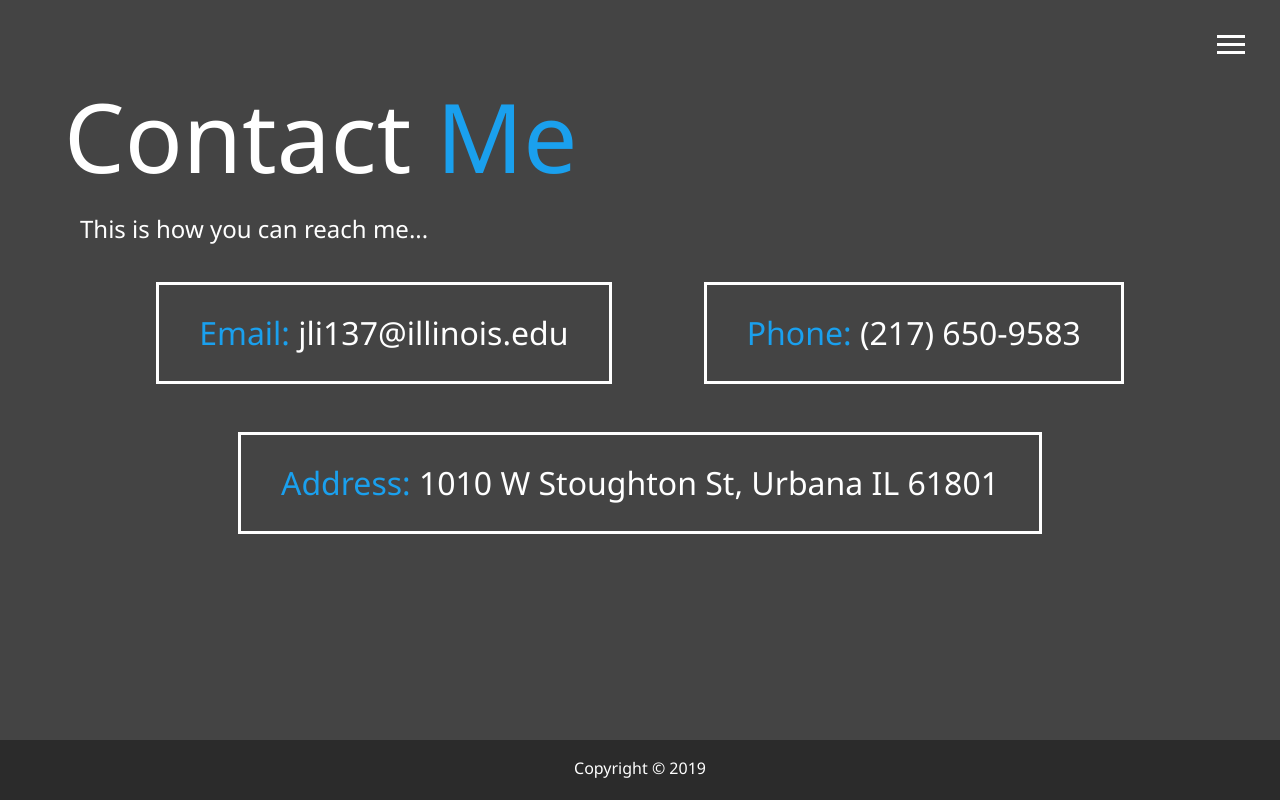
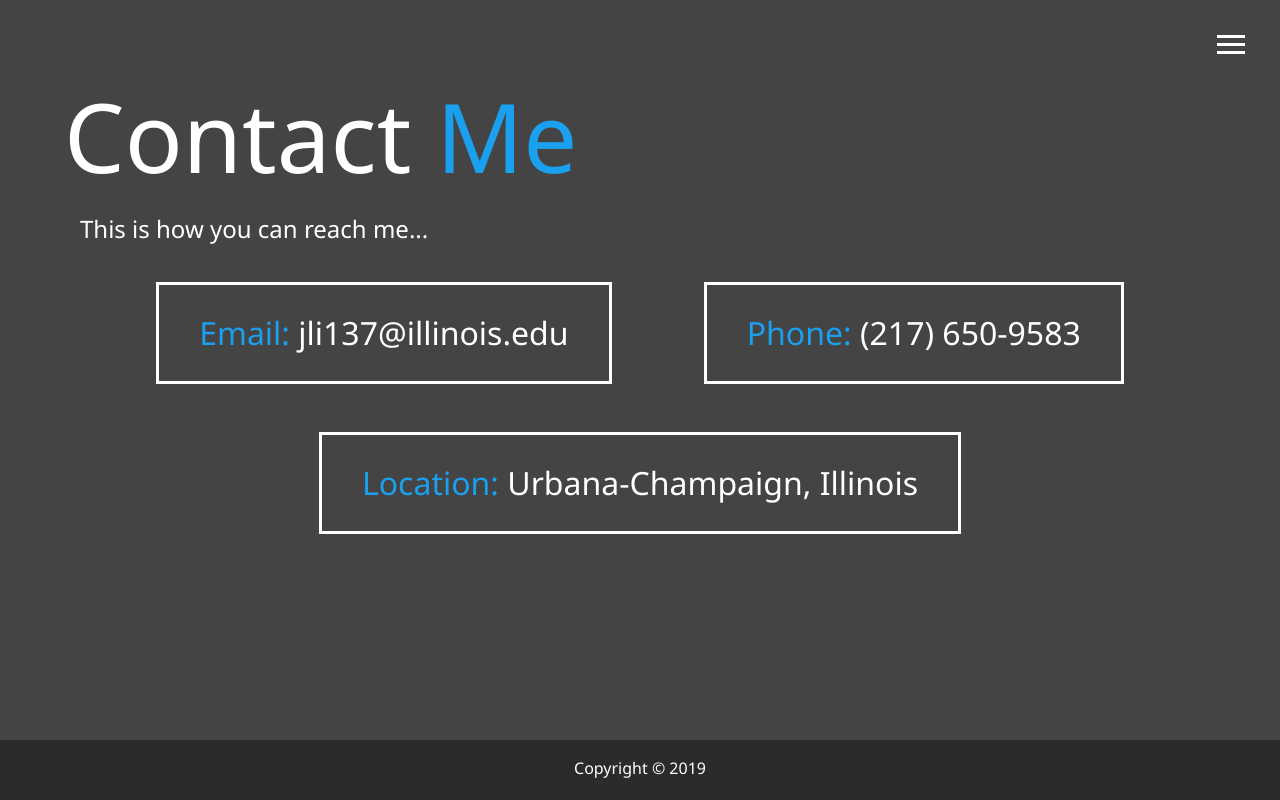
Before and after one commit to nickjingyuli/my-portfolio, a website: page dist/contact.html in a window 1280 px wide. Drawn offline with Linux system fonts and the light colour scheme.

Commit message:
Modified information

```diff
--- a/dist/contact.html
+++ b/dist/contact.html
@@ -59,8 +59,8 @@
         </div>
         <div><span class="text-secondary">Phone: </span> (217) 650-9583</div>
         <div>
-          <span class="text-secondary">Address: </span> 1010 W Stoughton St,
-          Urbana IL 61801
+          <span class="text-secondary">Location: </span> Urbana-Champaign,
+          Illinois
         </div>
       </div>
     </main>
```
Also changed, not shown: dist/index.html (+1 -1 lines).
